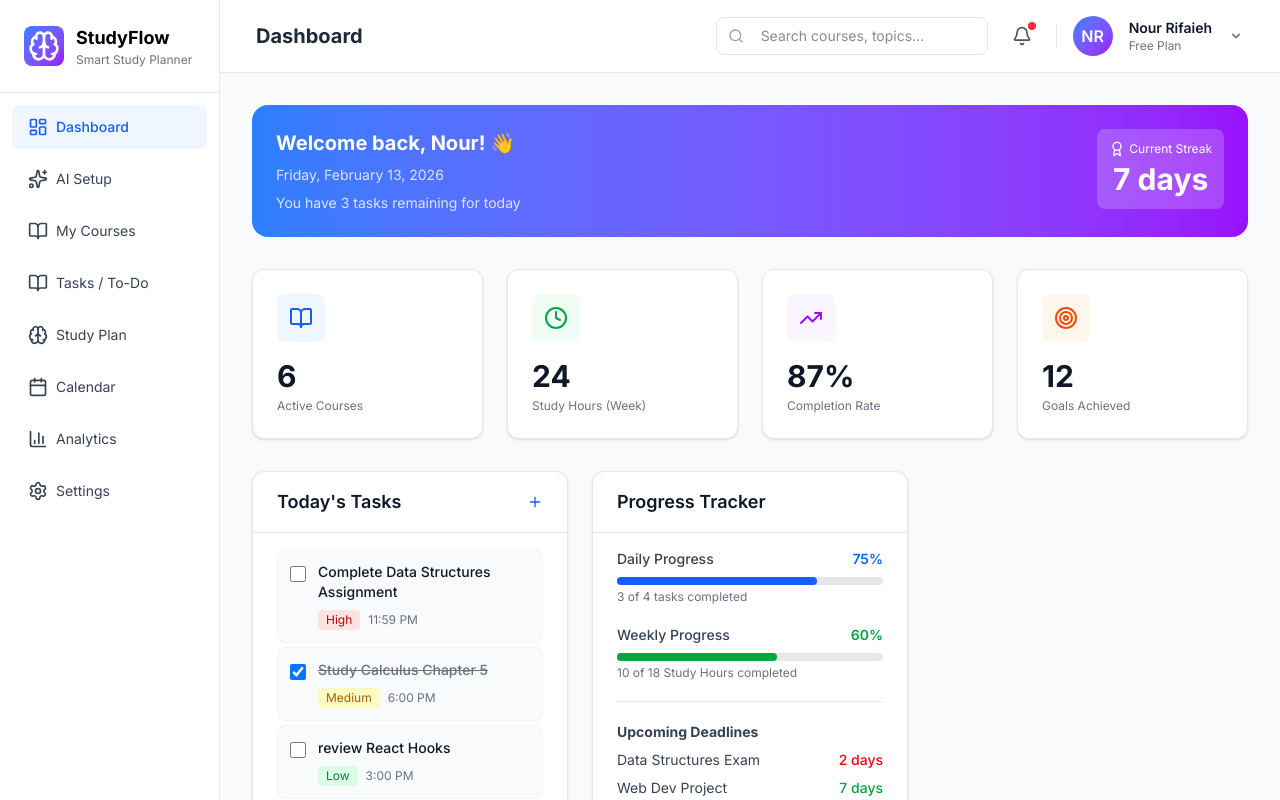
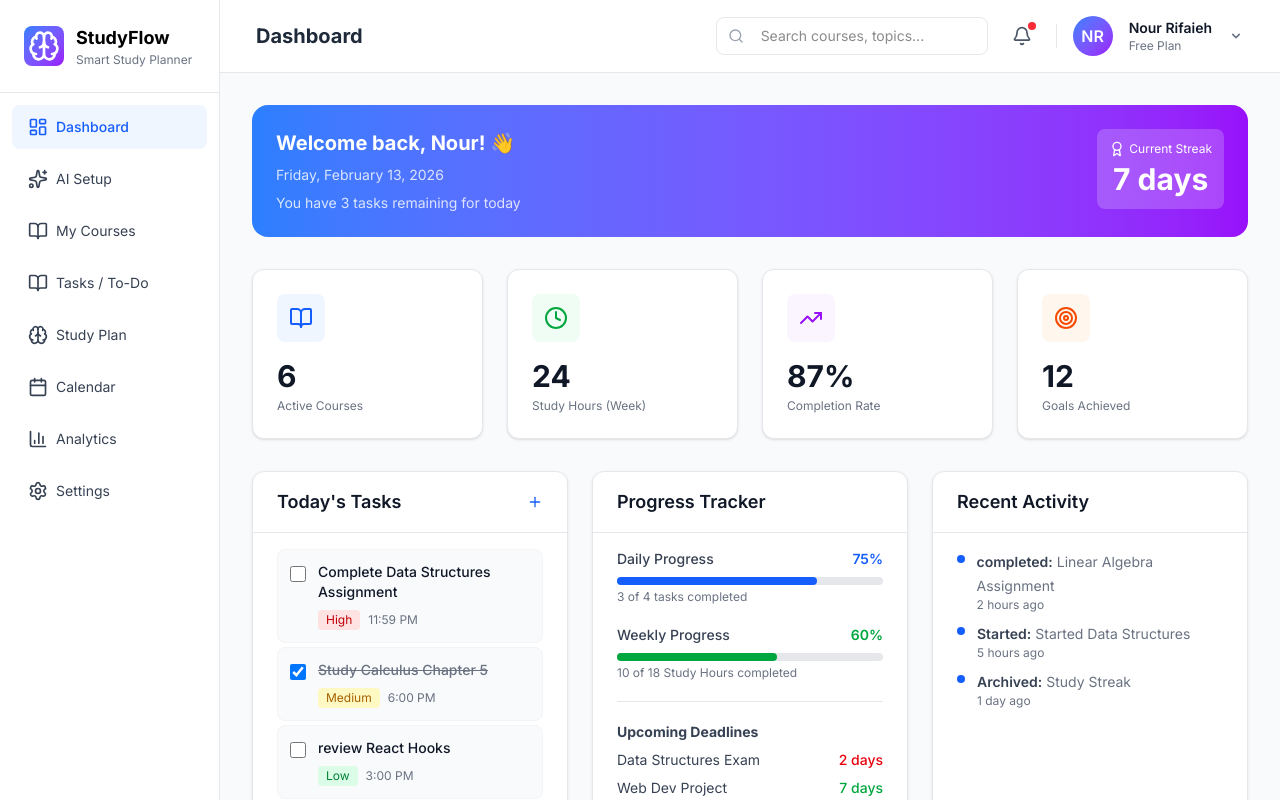
Before and after one commit to ruba73/tecktalksproject, a Next.js app: page /dashboard in a window 1280 px wide. Built offline with nearby package versions, Linux system fonts and the light colour scheme.

Commit message:
feat:add RecentActivity with a static data

```diff
--- a/app/dashboard/page.tsx
+++ b/app/dashboard/page.tsx
@@ -2,6 +2,7 @@ import { StatsGrid } from "@/components/dashboard/StatsGrid";
 import { WelcomeCard } from "@/components/dashboard/WelcomeCard";
 import { TodaysTasks } from "@/components/dashboard/TodaysTasks";
 import { ProgressTracker } from "@/components/dashboard/ProgressTracker";
+import { RecentActivity } from "@/components/dashboard/RecentActivity";
 export default function DashboardPage() {
   return (
     <div className="p-8 space-y-8">
@@ -14,6 +15,7 @@ export default function DashboardPage() {
         <div className="grid grid-cols-3 md:grid-cols-2 lg:grid-cols-3 gap-6">
         <TodaysTasks/>
         <ProgressTracker/>
+        <RecentActivity/>
         </div>
         <p>here are the widgets</p>
       </div>
--- /dev/null
+++ b/components/dashboard/RecentActivity.tsx
@@ -0,0 +1,48 @@
+
+import { Card, CardHeader, CardTitle, CardContent } from "@/components/ui/card";
+
+export function RecentActivity(){
+
+    const activities = [
+        {
+            id: "1",
+            status: "completed",
+            title: "Linear Algebra Assignment",
+            time: "2 hours ago",
+        },
+        {
+            id: "2",
+            status: "Started",
+            title: "Started Data Structures ",
+            time: "5 hours ago",
+        },
+        {
+            id: "3",
+            status: "Archived",
+            title: "Study Streak",
+            time: "1 day ago",
+        }
+    ];
+
+    return(
+        <Card>
+            <CardHeader>
+                <CardTitle className="text-lg font-bold">Recent Activity</CardTitle>
+            </CardHeader>
+            <CardContent>
+                <div className="space-y-2">
+                    {activities.map((activity) => (
+                        <div key={activity.id} className="flex items-start gap-3">
+                            <div className="w-2 h-2 mt-1.5 bg-blue-600 rounded-full"></div>
+                            <div className="space-x-1">
+                                <span className="text-sm font-semibold text-gray-700">{activity.status}:</span>
+                                <span className="text-sm text-gray-500">{activity.title}</span>
+                                <p className="text-xs text-gray-500">{activity.time}</p>
+                            </div>
+                        </div>
+                    ))}
+                </div>
+            </CardContent>
+        </Card>
+    );
+}
```
